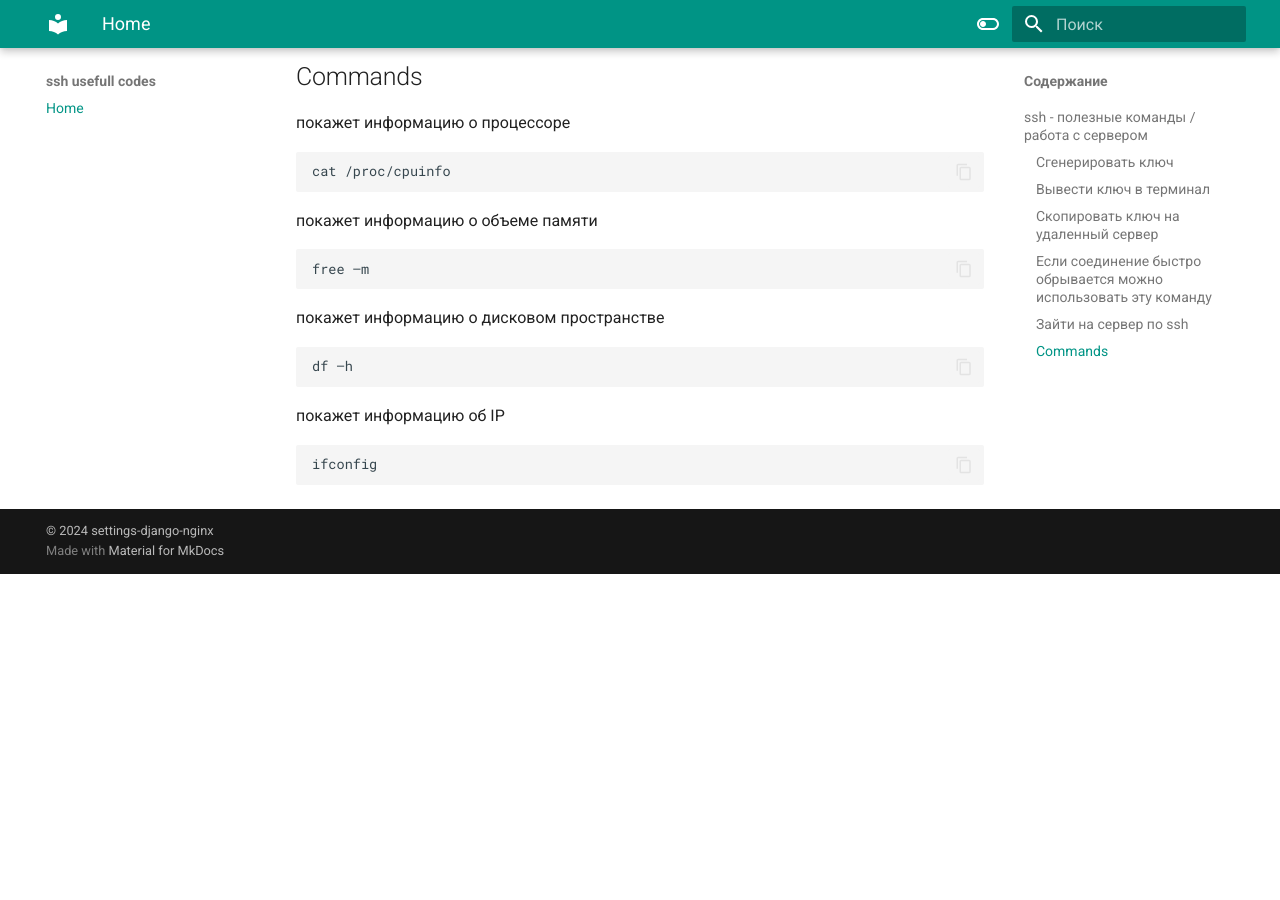
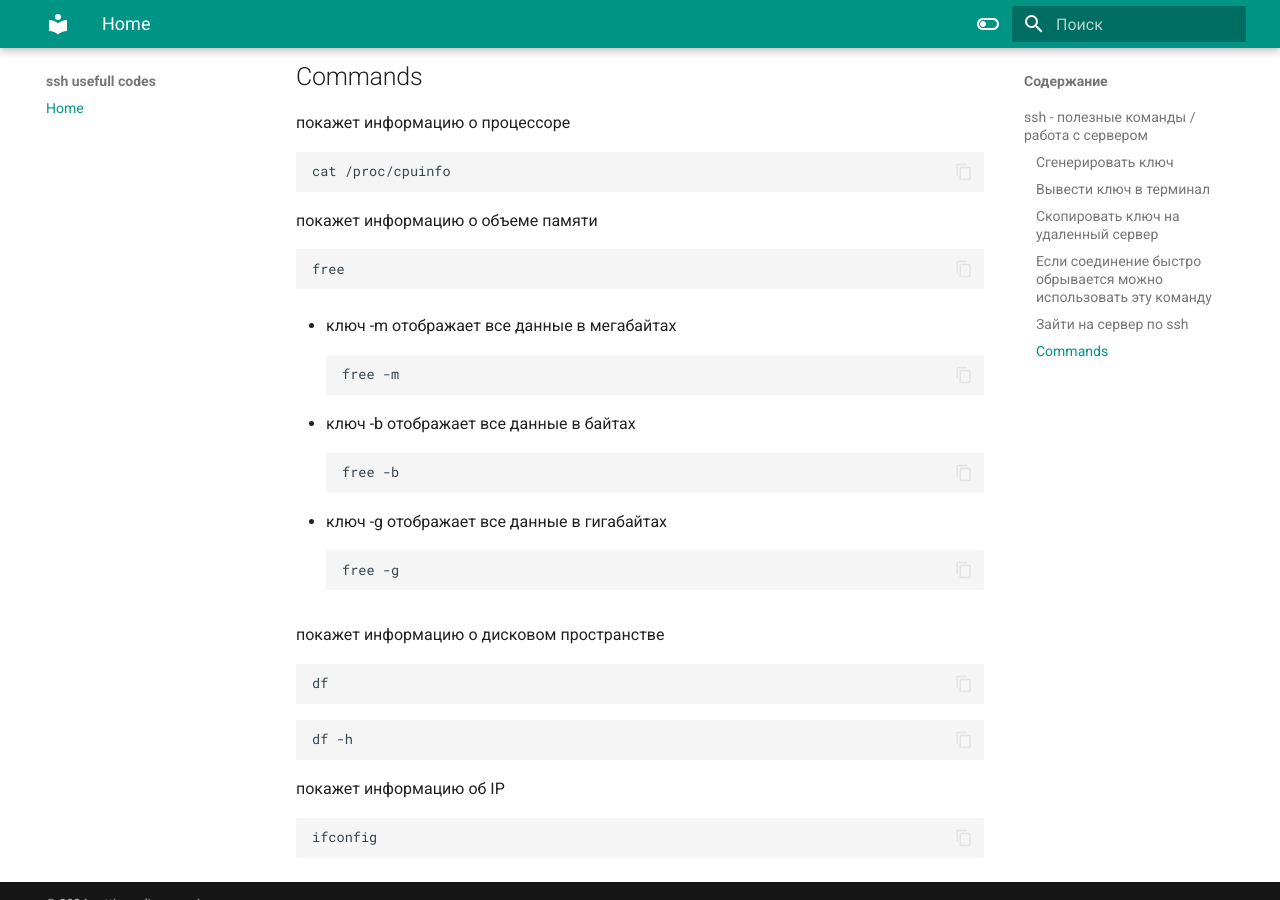
Before and after one commit to pavelcity/ssh, an MkDocs documentation site: the page built from docs/index.md, in a window 1280 px wide and 900 px high, scrolled down 1009 px. Built offline with MkDocs 1.6.1 and Material for MkDocs 9.7.7, drawn with Linux system fonts in a browser that asks for light colours; before the commit the page ends 1583 px from its top, so only the background shows below that.

Commit message:
fix info

````diff
--- a/docs/index.md
+++ b/docs/index.md
@@ -34,13 +34,36 @@ ssh root@00.000.000.000
 ```
 cat /proc/cpuinfo
 ```
+
+
 покажет информацию о объеме памяти
 ```
-free –m
+free
 ```
+
+* ключ -m отображает все данные в мегабайтах
+```
+free -m
+```
+
+* ключ -b отображает все данные в байтах
+```
+free -b
+```
+
+* ключ -g отображает все данные в гигабайтах
+```
+free -g
+```
+
+
+
 покажет информацию о дисковом пространстве
 ```
-df –h
+df
+```
+```
+df -h
 ```
 покажет информацию об IP
 ```
````
